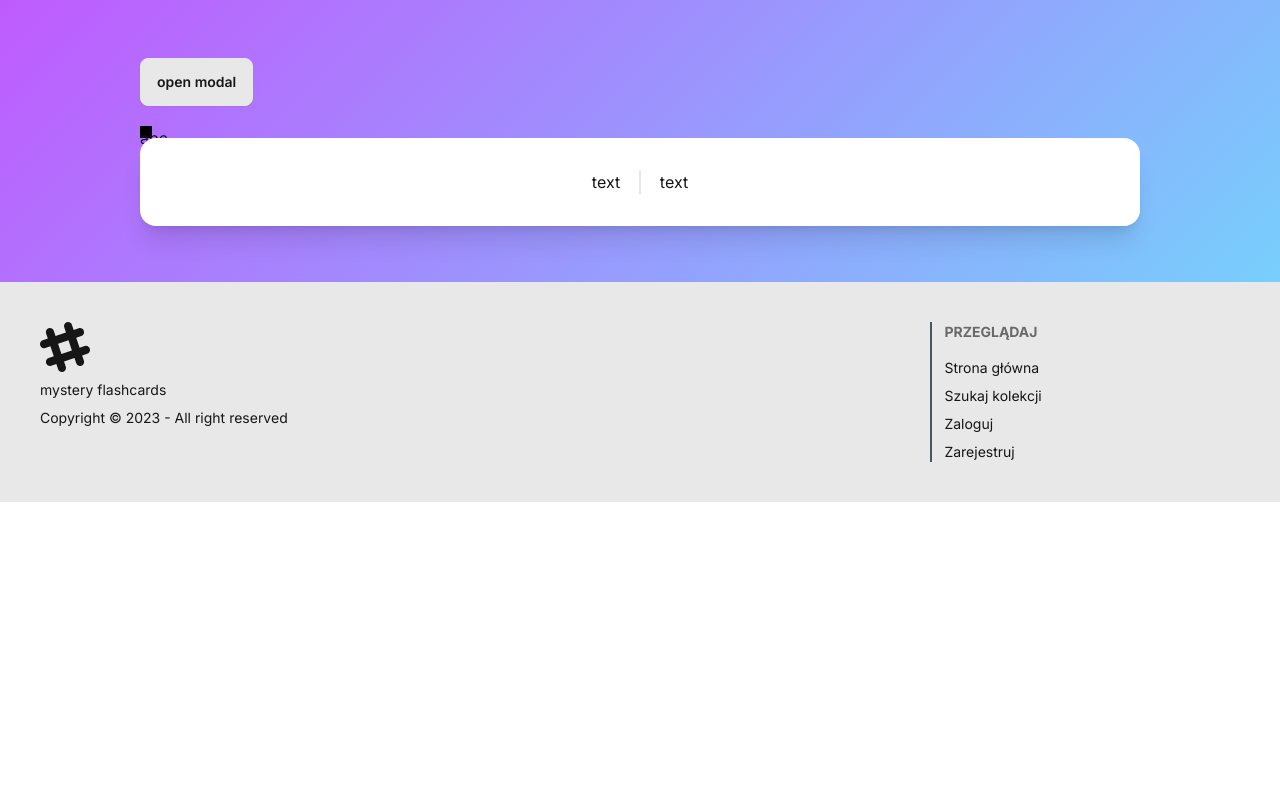
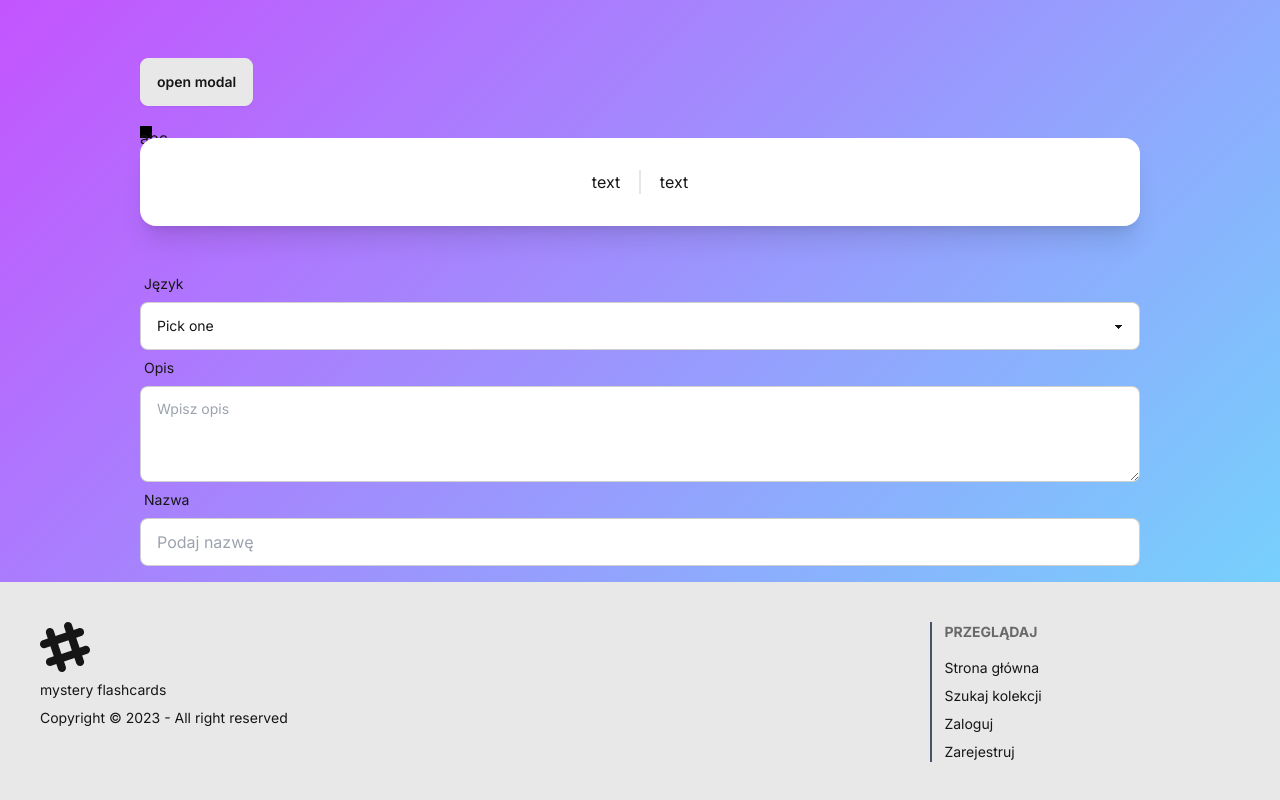
Before and after one commit to mk1808/Mystery-flashcards, a Next.js app in the folder mystery-flashcards/: page /en/playground in a window 1280 px wide. Shown: the part 880-1680 px from the top of the page. Before the commit the page ends 1382 px from the top, so only its background shows below. Built offline with nearby package versions, Linux system fonts and the light colour scheme.

Commit message:
feature #57: add components with form controls

```diff
--- a/mystery-flashcards/app/[locale]/playground/page.tsx
+++ b/mystery-flashcards/app/[locale]/playground/page.tsx
@@ -5,8 +5,12 @@ import { ArrowLongDownIcon } from '@heroicons/react/24/solid'
 import Steps from '@/components/common/Steps'
 import Card from '@/components/Card'
 import Modal from '@/components/common/Modal'
+import MySelect from '@/components/common/form/MySelect'
+import MyTextarea from '@/components/common/form/MyTextarea'
+import MyInput from '@/components/common/form/MyInput'
 
 function Playground() {
+    const selectOptions = [{value:"eng", label:"angielski"}, {value:"ge", label:"niemiecki"}]
     return (
         <div>
             <div className="z-10 max-w-5xl w-full items-center justify-between font-mono text-sm">
@@ -30,7 +34,9 @@ function Playground() {
             <div className='my-5'>
                 {renderCard()}
             </div>
-
+            <MySelect label="Język" options={selectOptions}/>
+            <MyTextarea label="Opis" placeholder="Wpisz opis"/>
+            <MyInput label="Nazwa" placeholder="Podaj nazwę"/>
         </div>
     )
 
--- /dev/null
+++ b/mystery-flashcards/components/common/form/MyInput.tsx
@@ -0,0 +1,22 @@
+import React from 'react'
+
+function MyInput({
+    label,
+    placeholder = "",
+    className = ""
+}: {
+    label: string,
+    placeholder?: string,
+    className?: string
+}) {
+    return (
+        <label className={`form-control w-full ${className}`}>
+            <div className="label">
+                <span className="label-text">{label}</span>
+            </div>
+            <input type="text" placeholder={placeholder} className="input input-bordered w-full" />
+        </label>
+    )
+}
+
+export default MyInput
--- /dev/null
+++ b/mystery-flashcards/components/common/form/MySelect.tsx
@@ -0,0 +1,28 @@
+import React from 'react'
+
+function MySelect({
+    label,
+    defaultValue = "Pick one",
+    options,
+    className = ""
+}: {
+    label: string,
+    defaultValue?: string,
+    options: any[],
+    className?: string
+}) {
+    const renderOption = ({ value, label }: { value: any, label: any }) => <option value={value}>{label}</option>;
+    return (
+        <label className={`form-control w-full ${className}`}>
+            <div className="label">
+                <span className="label-text">{label}</span>
+            </div>
+            <select className="select select-bordered w-full" defaultValue={defaultValue}>
+                <option disabled>{defaultValue}</option>
+                {options.map(renderOption)}
+            </select>
+        </label>
+    )
+}
+
+export default MySelect
--- /dev/null
+++ b/mystery-flashcards/components/common/form/MyTextarea.tsx
@@ -0,0 +1,22 @@
+import React from 'react'
+
+function MyTextarea({
+    label,
+    placeholder = "",
+    className = ""
+}: {
+    label: string,
+    placeholder?: string,
+    className?: string
+}) {
+    return (
+        <label className={`form-control ${className}`}>
+            <div className="label">
+                <span className="label-text">{label}</span>
+            </div>
+            <textarea placeholder={placeholder} className="textarea textarea-bordered h-24"></textarea>
+        </label>
+    )
+}
+
+export default MyTextarea
```
